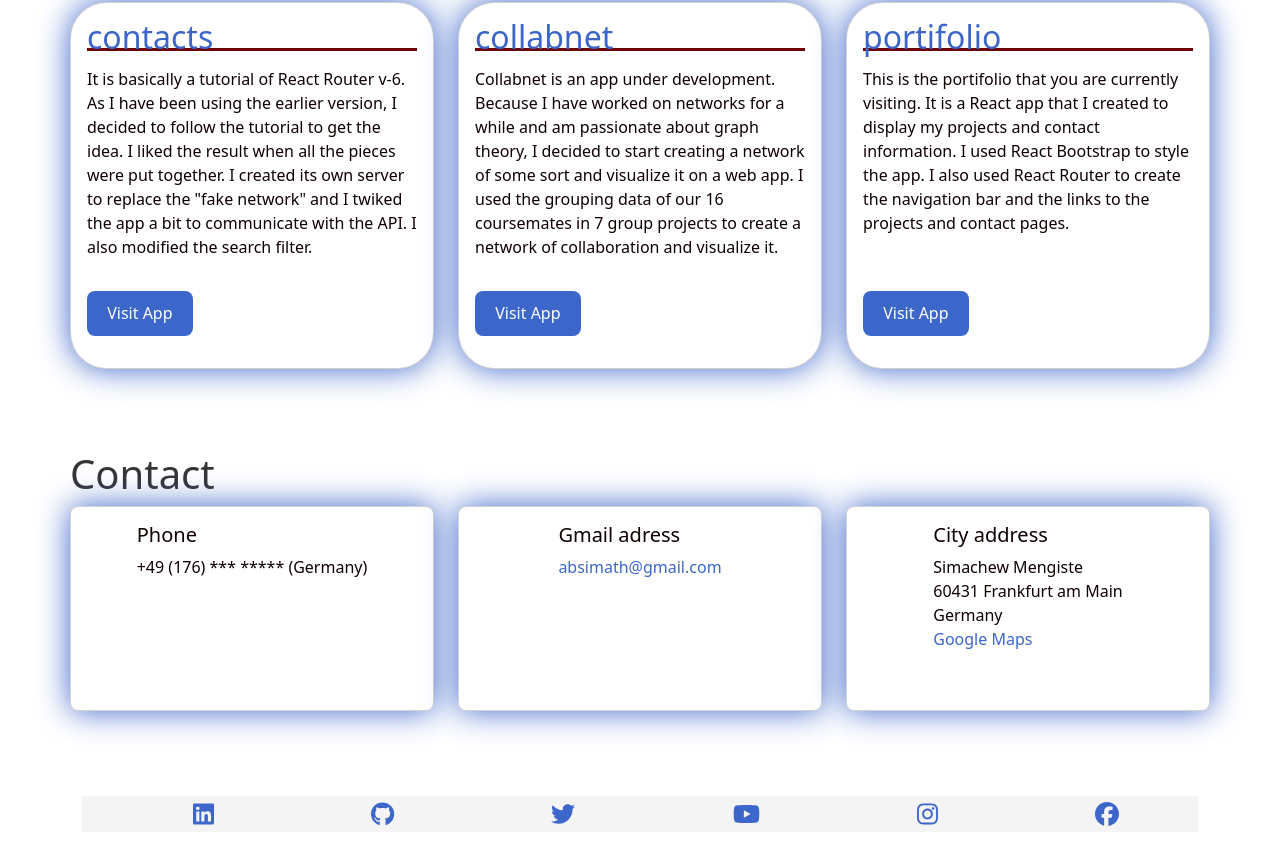
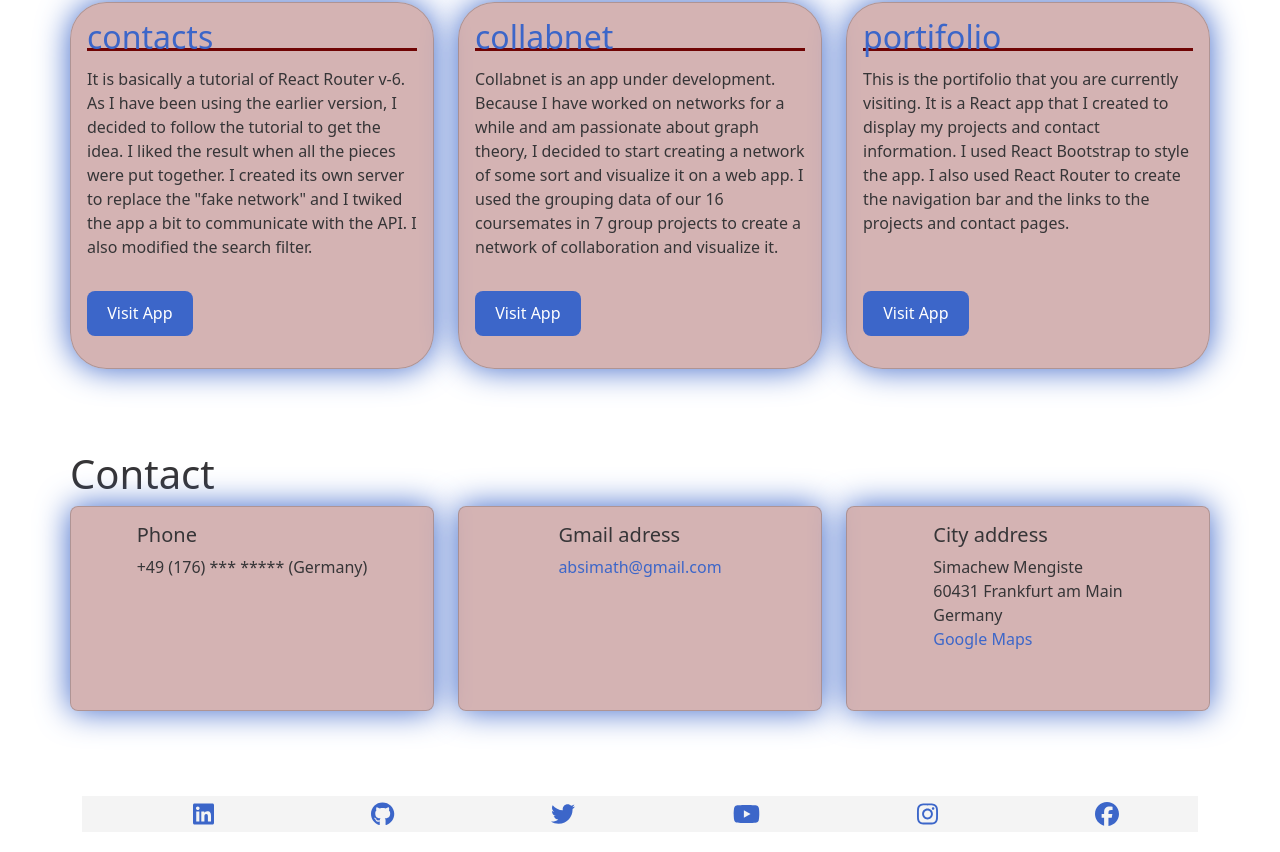
Before and after one commit to absima/portifolio, a React (Vite) app: page /apps in a window 1280 px wide. Shown: the part 1937-2789 px from the top of the page. Built offline with nearby package versions, Linux system fonts and the light colour scheme.

Commit message:
night mode improved

```diff
--- a/src/App.css
+++ b/src/App.css
@@ -27,10 +27,12 @@ nav {
   border-radius: 8px;
   box-shadow: 0 0 2em #3c66c9;
   /* color: rgb(49, 39, 39); */
-  color: rgb(16, 1, 1);
+  /* color: hsl(0, 88%, 3%); */
+  /* color: white */
   /* font-family: 'Inter', sans-serif; */
   /* border-bottom: 5rem; */
   margin-bottom: 5rem;
+  background-color: hsl(0, 93%, 23%, 0.3);
 }
 
 
@@ -96,3 +98,7 @@ a {
 a:hover {
   color: #6f0404;
 }
+
+.controw .card{
+  background-color: hsl(0, 93%, 23%, 0.3);
+}
--- a/src/components/apps.jsx
+++ b/src/components/apps.jsx
@@ -31,8 +31,7 @@ const Apps = (props) => {
       >
         <Col sm={12} md={6} lg={4}>
           <Card
-            // bg='secondary'
-            text={false ? 'light' : 'black'}
+
           >
             <Card.Body>
               <Card.Title className="card-title">simazon</Card.Title>
--- a/src/components/contact.jsx
+++ b/src/components/contact.jsx
@@ -6,13 +6,13 @@ import { Link } from 'react-router-dom';
 
 const Contact = (props) => {
   return (
-    <Container>
+    <Container >
       <Row>
         <Col>
           <h1>Contact</h1>
         </Col>
       </Row>
-      <Row>
+      <Row className='controw'>
         <Col sm={12} md={4}>
           <Card>
             <Card.Body>
--- a/src/theme.jsx
+++ b/src/theme.jsx
@@ -22,4 +22,6 @@ export const GlobalStyles = createGlobalStyle`
     color: ${(props) => props.theme.text};
     transition: all 0.50s linear;
   }
+
+
 `;
```
